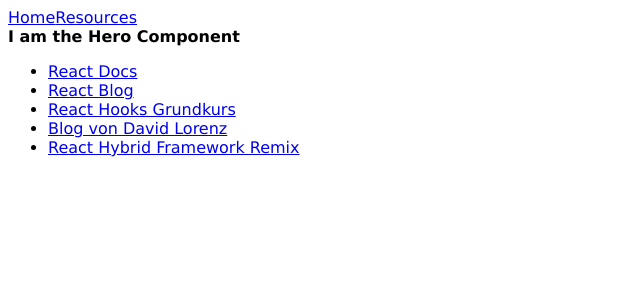
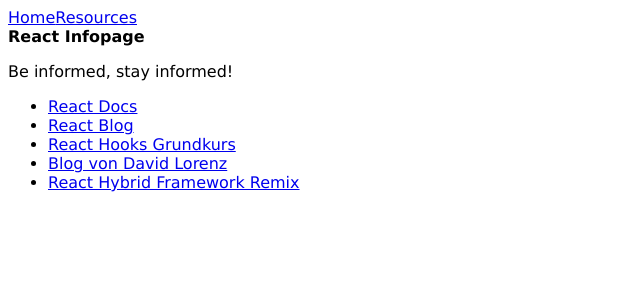
Before and after one commit to LinkedInLearning/react-esst-3161772, a React (Create React App) app: page /resources in a window 1280 px wide. Shown: the top 300 px of the page, without its empty margins (0-640 px from the left). Built offline with nearby package versions, Linux system fonts and the light colour scheme.

Commit message:
more stuff added

```diff
--- a/src/components/Hero.jsx
+++ b/src/components/Hero.jsx
@@ -1,3 +1,8 @@
 export function Hero() {
-  return <strong>I am the Hero Component</strong>;
+  return (
+    <div>
+      <strong>React Infopage</strong>
+      <p>Be informed, stay informed!</p>
+    </div>
+  );
 }
```
